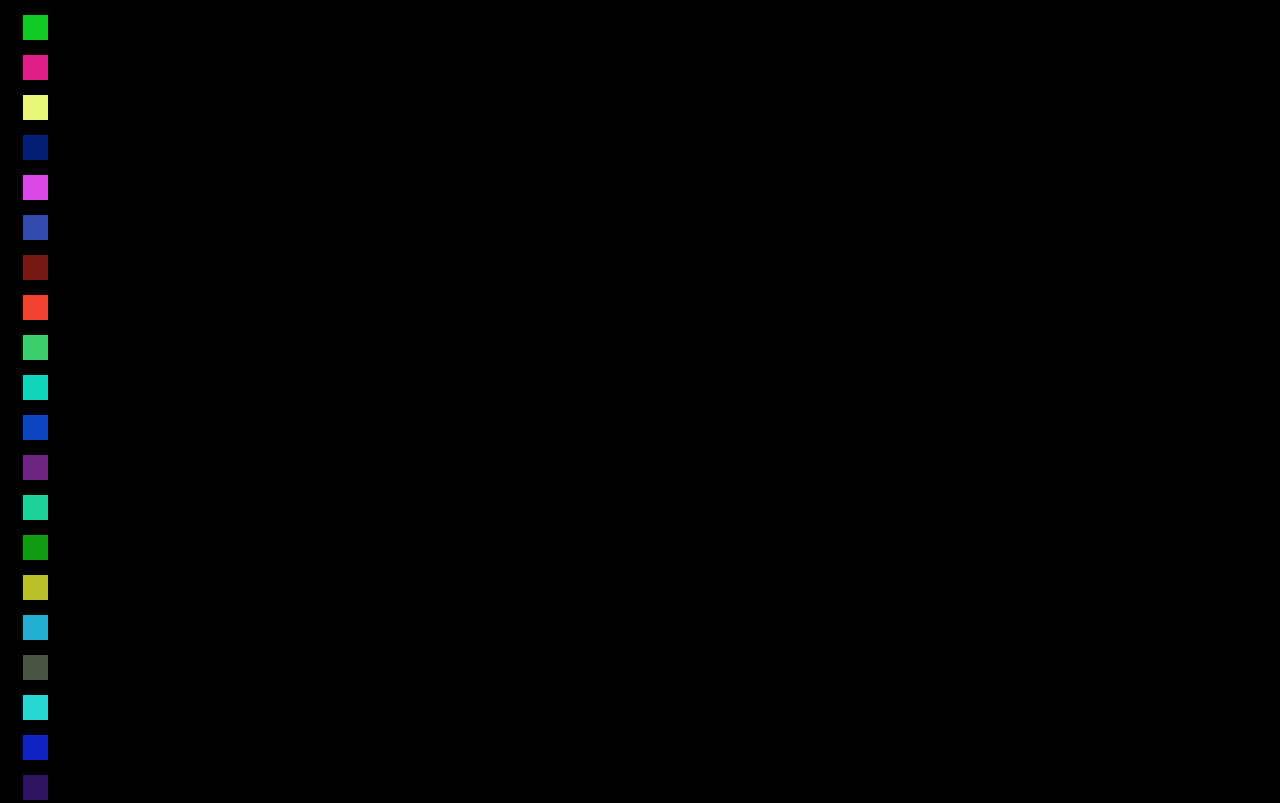
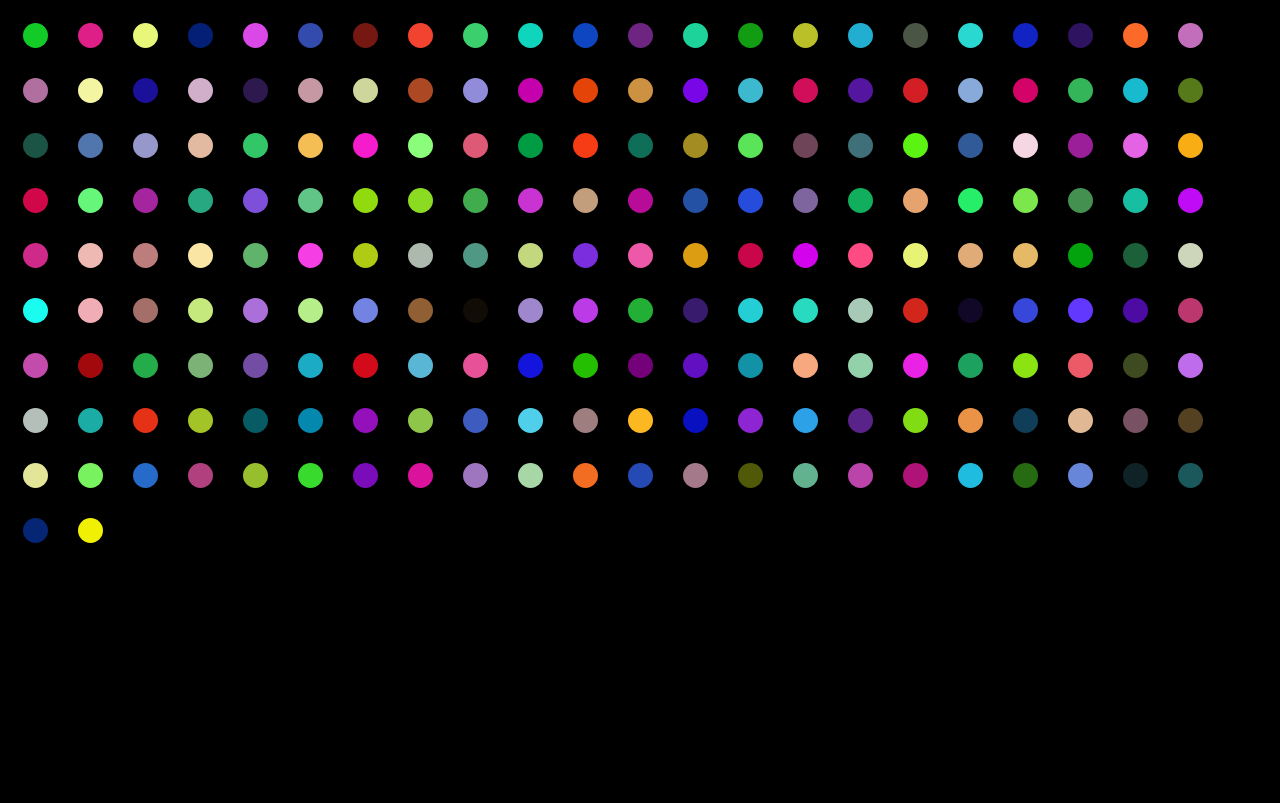
Before and after one commit to adjeim/night_lights, a plain HTML site: page index.html in a window 1280 px wide. Shown: the top 803 px of the page. Drawn offline with Linux system fonts and the light colour scheme.

Commit message:
Display the lights in rows that wrap.

```diff
--- a/css/style.css
+++ b/css/style.css
@@ -2,14 +2,14 @@ body {
 	background-color: #000;
 }
 
-.container {
+#container {
 	display: inline-flex;
-	/*flex-flow: row-wrap;*/
+	flex-wrap: wrap;
 }
 
 .light {
-	/*display: inline;*/
 	width: 25px;
 	height: 25px;
 	margin: 15px;
+	border-radius: 15px;
 }
```
